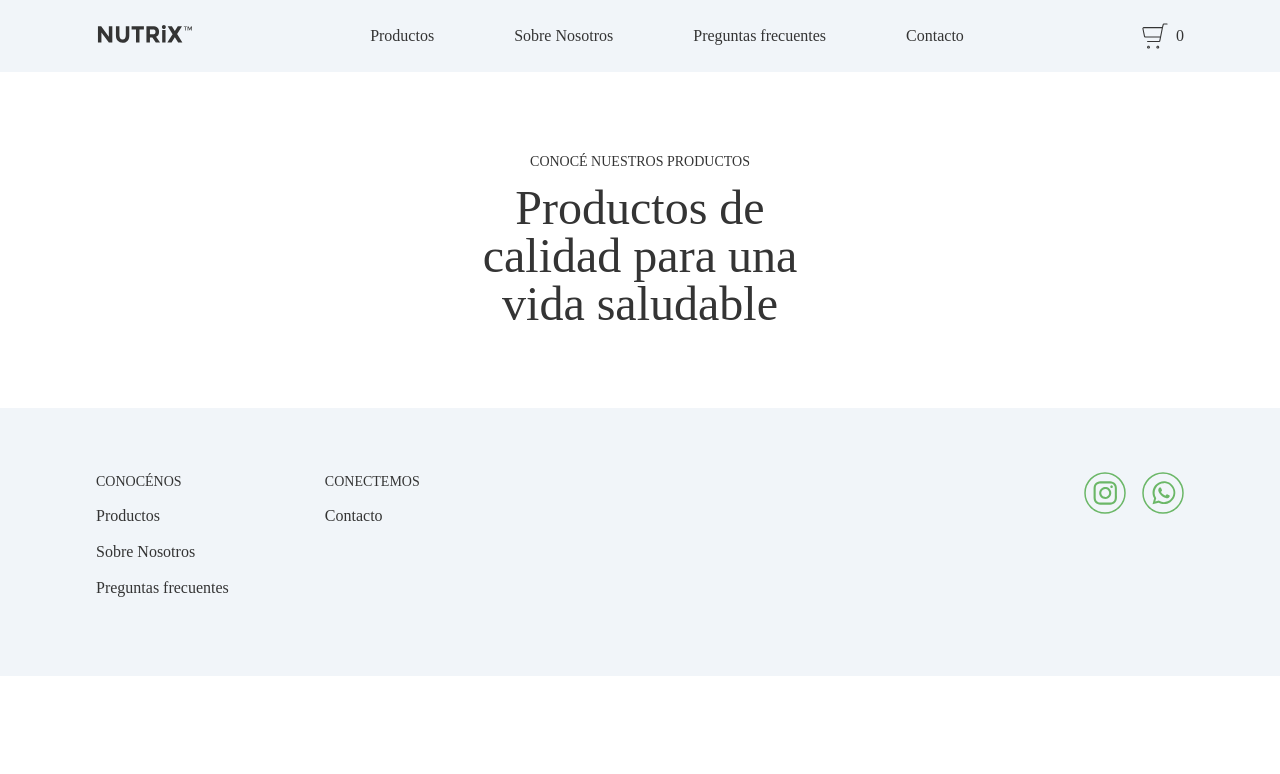
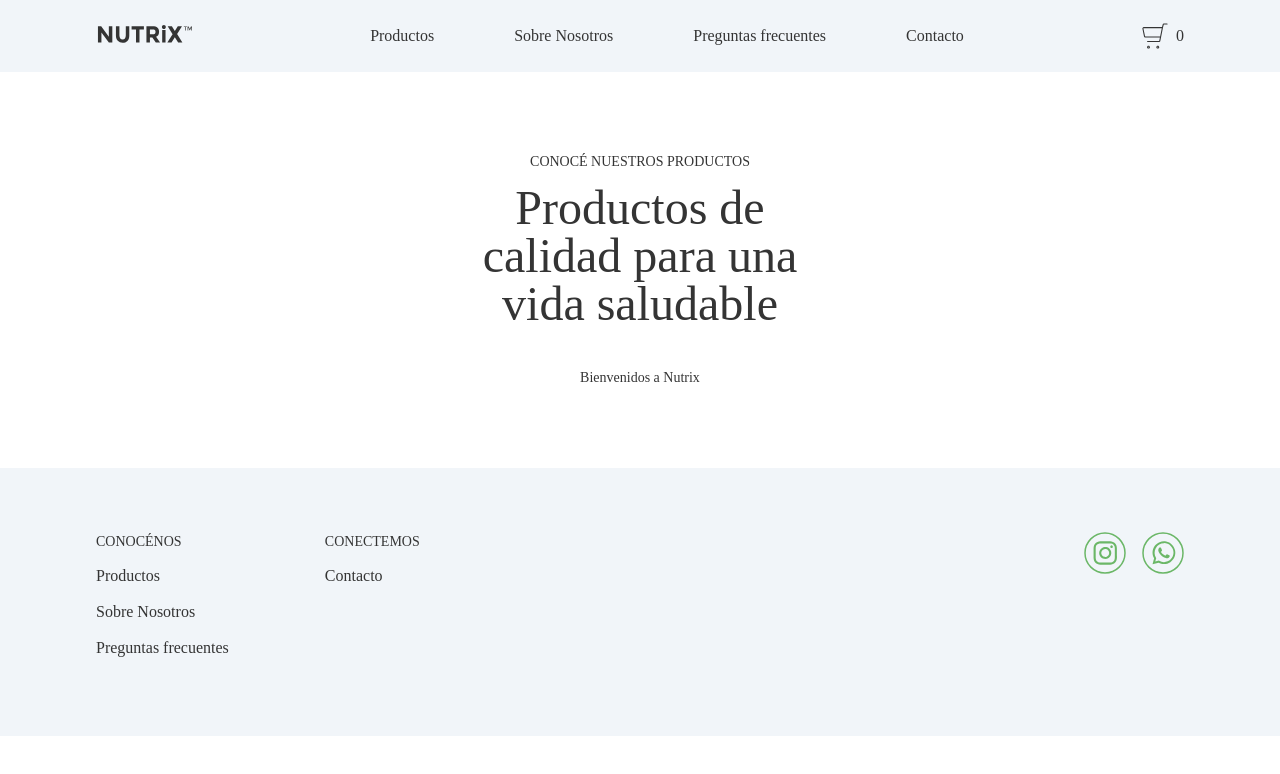
Before and after one commit to sofibaserga/ReactJS, a React app: page / in a window 1280 px wide. Shown: the top 774 px of the page. Built offline with nearby package versions, Linux system fonts and the light colour scheme; the HTML template or start-up script is replaced by a standard one.

Commit message:
correccion primera preentrega

```diff
--- a/src/App.jsx
+++ b/src/App.jsx
@@ -8,7 +8,7 @@ function App() {
   return (
     <>
       <Navbar />
-      <ItemListContainer />
+      <ItemListContainer greeting="Bienvenidos a Nutrix"/>
       <Footer />
     </>
   )
--- a/src/components/ItemListContainer/ItemListContainer.jsx
+++ b/src/components/ItemListContainer/ItemListContainer.jsx
@@ -1,12 +1,13 @@
 
 
 
-const ItemListContainer = () => {
+const ItemListContainer = ({greeting}) => {
 
     return (
         <section className="mx-40 py-20">
             <p className="text-sm uppercase mb-3 text-center">Conocé nuestros productos</p>
             <h1 className="text-5xl font-regula text-center px-80">Productos de calidad para una vida saludable</h1>
+            <p className="text-sm mt-10 text-center">{greeting}</p>
         </section>
     )
 }
```
